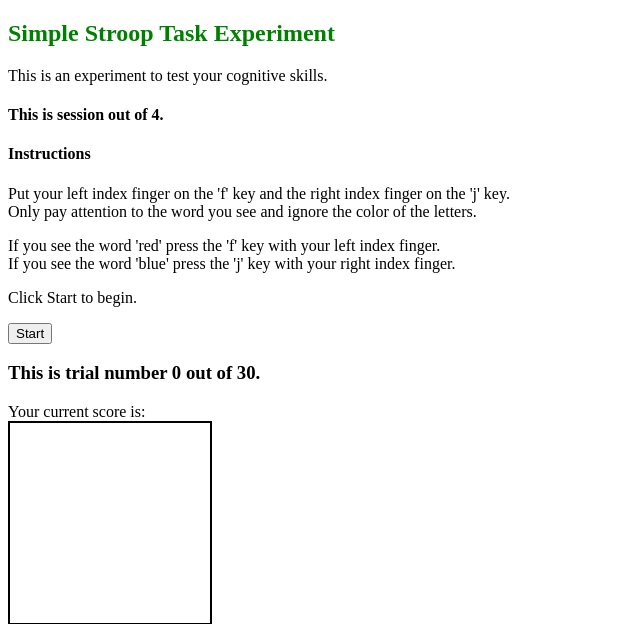
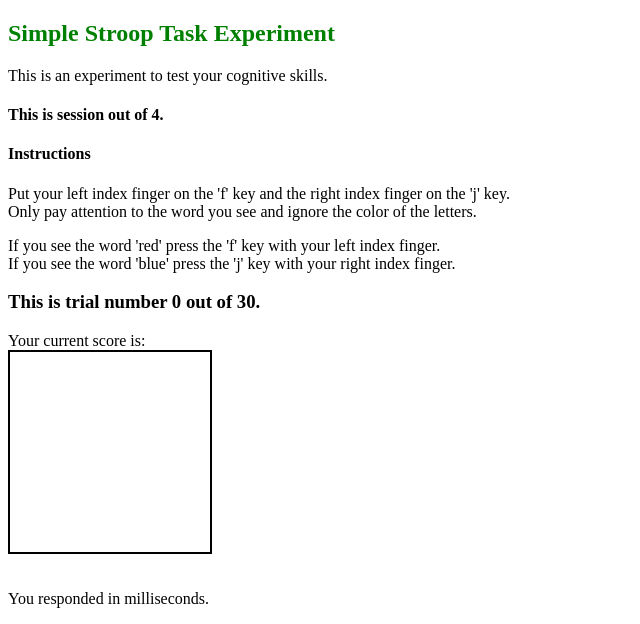
Before and after one commit to crainbf/psych_app, a Django app: page / in a window 1280 px wide. Shown: the top 624 px of the page, without its empty margins (0-640 px from the left). Run offline with Django 3.2, Linux system fonts and the light colour scheme; some libraries are stand-ins or nearby versions.

Commit message:
Removing start button

```diff
--- a/website/static/script.js
+++ b/website/static/script.js
@@ -77,13 +77,6 @@
     start_time = Date.now();
 }
 
-function hide_start() {
-    "use strict";
-    //disable start button
-    $('#start').attr("disabled", "disabled");
-    start();
-}
-
 //Allowing keyboard input
 $(document).keydown(function(event){
     if (event.keyCode === 70 && $('#red').attr('disabled') === undefined){
@@ -109,7 +102,7 @@
     //Save numeric session count in variable for later incrementation
     session_no = parseInt($.cookie('session_no'), 10);
 
-    $('#start').click(hide_start);
+    setTimeout(start, 1500);
     ajaxSetup();
 });
 
--- a/website/templates/website/home.html
+++ b/website/templates/website/home.html
@@ -20,10 +20,6 @@
 		<p>If you see the word 'red' press the 'f' key with your left index finger. </br>
 		If you see the word 'blue' press the 'j' key with your right index finger.</p>
 
-		<p>Click Start to begin.</p>
-
-		<button id='start' type='submit' value='start'>Start</button>
-
 		<h3>This is trial number <span id="num_trials">0</span> out of 30.</h3>
 
 		<div>Your current score is: <span id="score"></span></div>
```
